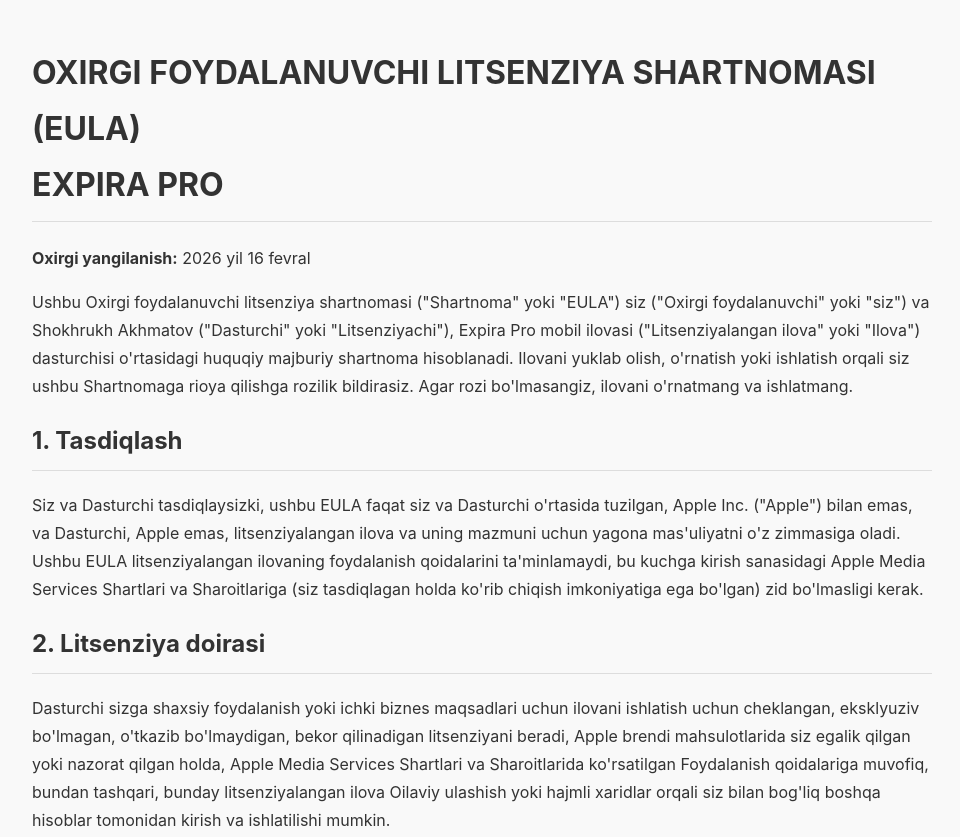
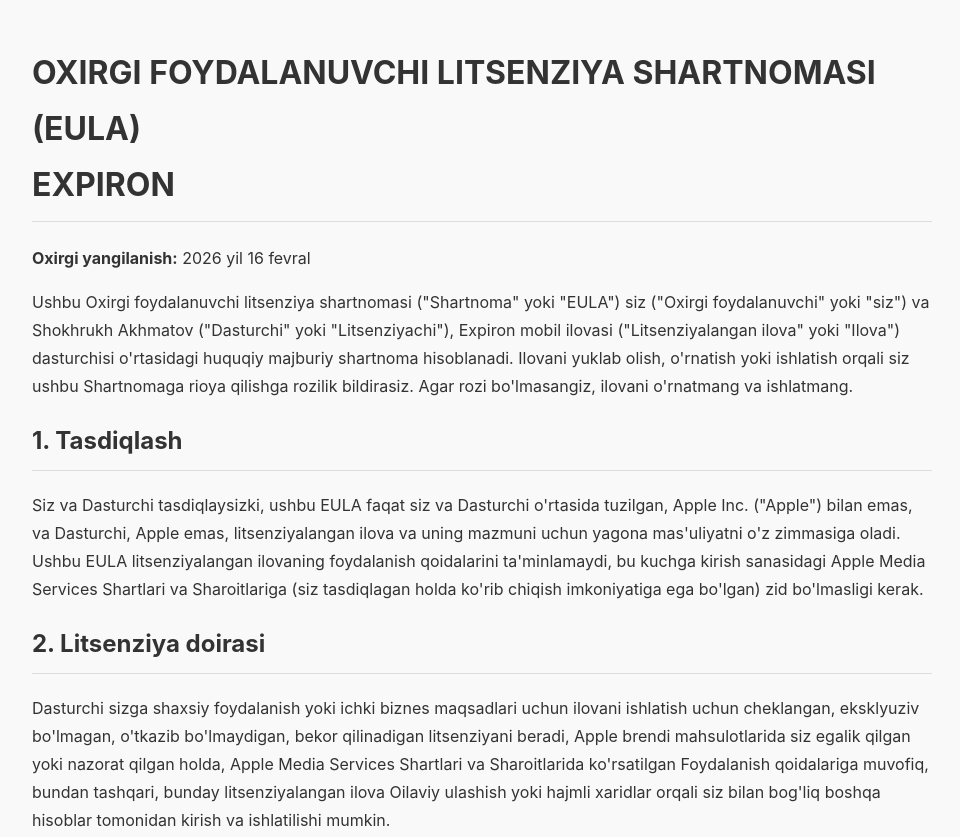
Before and after one commit to shohrukh-akhmatov/expira-legal, a plain HTML site: page uz/eula.html in a window 1280 px wide. Shown: the top 837 px of the page, without its empty margins (158-1118 px from the left). Drawn offline with Linux system fonts and the light colour scheme.

Commit message:
Update eula.html

```diff
--- a/uz/eula.html
+++ b/uz/eula.html
@@ -3,7 +3,7 @@
 <head>
 <meta charset="UTF-8">
 <meta name="viewport" content="width=device-width, initial-scale=1.0">
-<title>Oxirgi foydalanuvchi litsenziya shartnomasi – Expira Pro</title>
+<title>Oxirgi foydalanuvchi litsenziya shartnomasi – Expiron</title>
 <style>
 body { font-family:-apple-system,BlinkMacSystemFont,sans-serif; line-height:1.75; max-width:900px; margin:auto; padding:24px; background:#f9f9f9; color:#333; }
 h1,h2 { border-bottom:1px solid #ddd; padding-bottom:8px; }
@@ -16,10 +16,10 @@
 </head>
 <body>
 
-<h1>OXIRGI FOYDALANUVCHI LITSENZIYA SHARTNOMASI (EULA)<br>EXPIRA PRO</h1>
+<h1>OXIRGI FOYDALANUVCHI LITSENZIYA SHARTNOMASI (EULA)<br>EXPIRON</h1>
 <p><strong>Oxirgi yangilanish:</strong> 2026 yil 16 fevral</p>
 
-<p>Ushbu Oxirgi foydalanuvchi litsenziya shartnomasi ("Shartnoma" yoki "EULA") siz ("Oxirgi foydalanuvchi" yoki "siz") va Shokhrukh Akhmatov ("Dasturchi" yoki "Litsenziyachi"), Expira Pro mobil ilovasi ("Litsenziyalangan ilova" yoki "Ilova") dasturchisi o'rtasidagi huquqiy majburiy shartnoma hisoblanadi. Ilovani yuklab olish, o'rnatish yoki ishlatish orqali siz ushbu Shartnomaga rioya qilishga rozilik bildirasiz. Agar rozi bo'lmasangiz, ilovani o'rnatmang va ishlatmang.</p>
+<p>Ushbu Oxirgi foydalanuvchi litsenziya shartnomasi ("Shartnoma" yoki "EULA") siz ("Oxirgi foydalanuvchi" yoki "siz") va Shokhrukh Akhmatov ("Dasturchi" yoki "Litsenziyachi"), Expiron mobil ilovasi ("Litsenziyalangan ilova" yoki "Ilova") dasturchisi o'rtasidagi huquqiy majburiy shartnoma hisoblanadi. Ilovani yuklab olish, o'rnatish yoki ishlatish orqali siz ushbu Shartnomaga rioya qilishga rozilik bildirasiz. Agar rozi bo'lmasangiz, ilovani o'rnatmang va ishlatmang.</p>
 
 <h2>1. Tasdiqlash</h2>
 <p>Siz va Dasturchi tasdiqlaysizki, ushbu EULA faqat siz va Dasturchi o'rtasida tuzilgan, Apple Inc. ("Apple") bilan emas, va Dasturchi, Apple emas, litsenziyalangan ilova va uning mazmuni uchun yagona mas'uliyatni o'z zimmasiga oladi. Ushbu EULA litsenziyalangan ilovaning foydalanish qoidalarini ta'minlamaydi, bu kuchga kirish sanasidagi Apple Media Services Shartlari va Sharoitlariga (siz tasdiqlagan holda ko'rib chiqish imkoniyatiga ega bo'lgan) zid bo'lmasligi kerak.</p>
```
